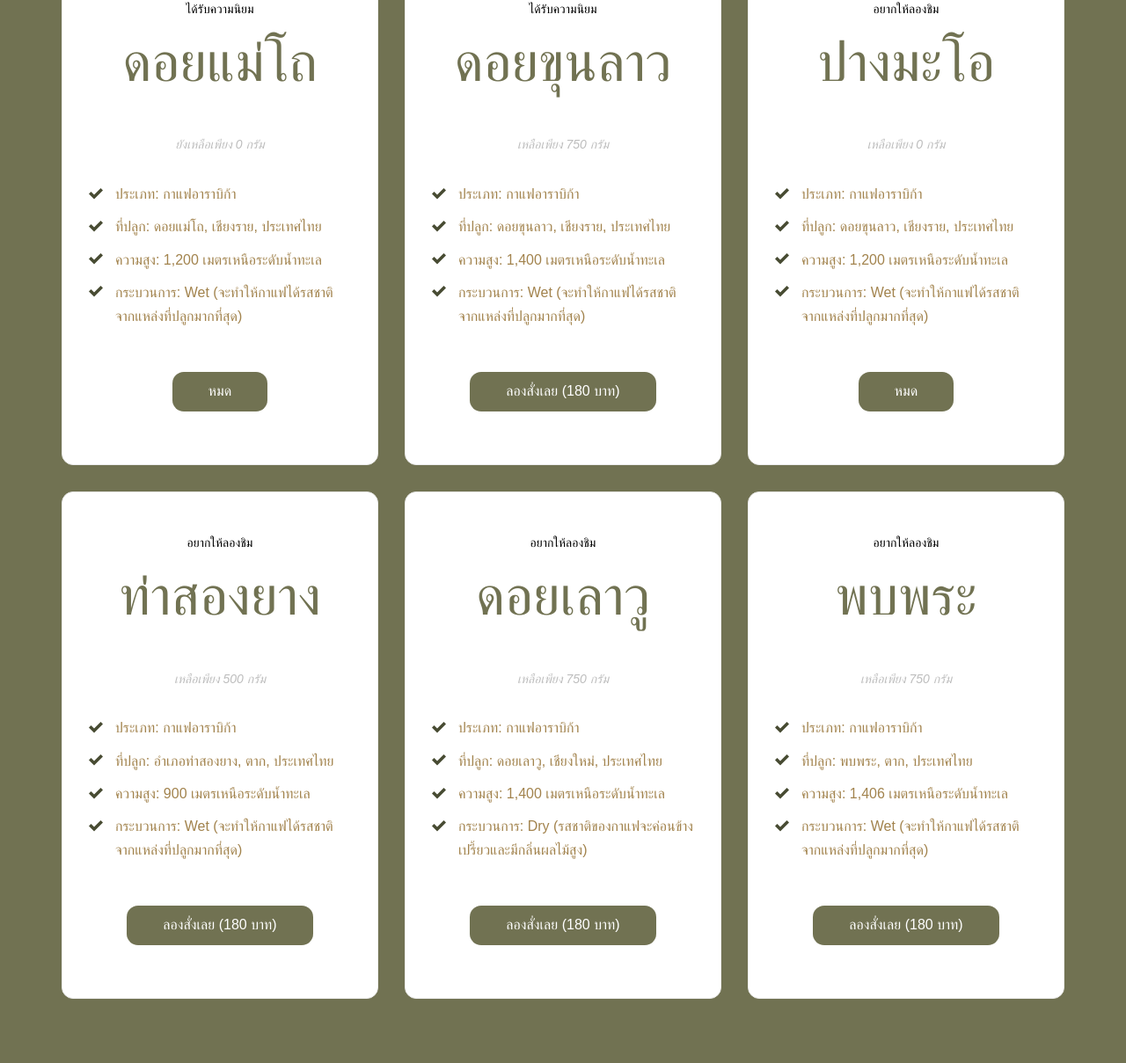
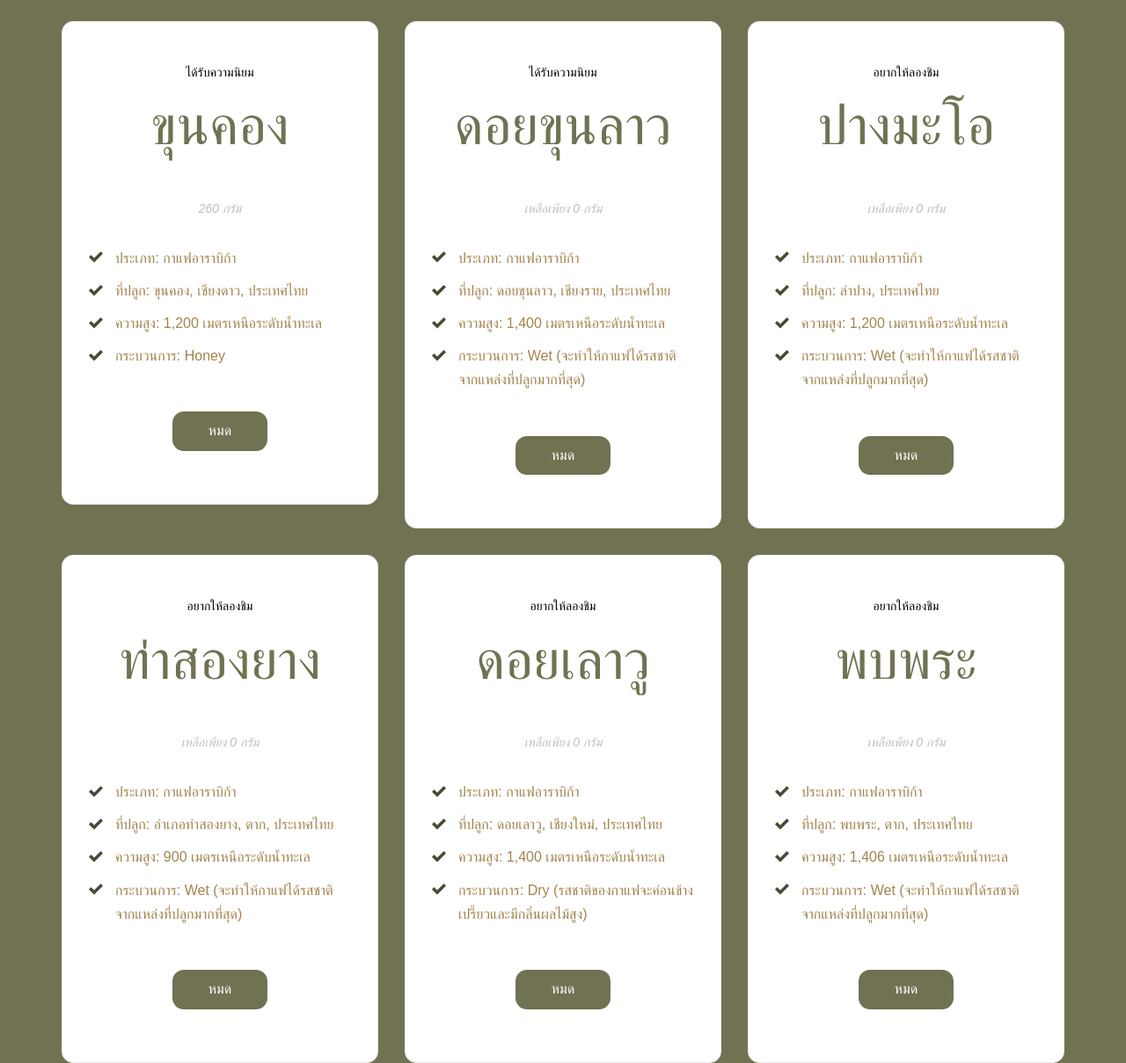
Before and after one commit to Meepor-roaster/order, a website: page index.html in a window 1280 px wide. Shown: the part 4050-5259 px from the top of the page at 88% size. Drawn offline with Linux system fonts and the light colour scheme; files whose address does not match are found by name.

Commit message:
Update index.html

```diff
--- a/index.html
+++ b/index.html
@@ -139,22 +139,23 @@
       <div class="container">
         <div class="row text-center mb100">
           <div class="col-md-8 col-md-offset-2 probootstrap-section-heading">
-            <h2 class="mb30 text-black probootstrap-heading">Weekly Stock Update!!</h2>
+            <h2 class="mb30 text-black probootstrap-heading">Weekly Stock Update!! (27 ตุลาคม 2021)</h2>
             <p calss="col-md-12">เพราะเมล็ดกาแฟจะมีการขึ้นลงตามฤดูกาลผลิตซึ่งจะทำให้ส่งผลต่อเมล็ดกาแฟที่เรามี ข้างนี้เป็นกาแฟที่เรามีอยู่ใน stock พร้อมคั่วและส่งให้เพื่อน ๆ ได้</p>
           </div>
         </div>
         <!-- END row -->
+
         <div class="row">
           <div class="col-md-4">
             <div class="probootstrap-pricing">
               <h2>ได้รับความนิยม</h2>
-              <p class="probootstrap-price"><strong>ดอยแม่โถ</strong></p>
-              <p class="probootstrap-note">ยังเหลือเพียง 0 กรัม</p>
+              <p class="probootstrap-price"><strong>ขุนคอง</strong></p>
+              <p class="probootstrap-note"> 260 กรัม</p>
               <ul class="probootstrap-list text-left mb50">
                 <li class="probootstrap-check">ประเภท: กาแฟอาราบิก้า</li>
-                <li class="probootstrap-check">ที่ปลูก: ดอยแม่โถ, เชียงราย, ประเทศไทย</li>
+                <li class="probootstrap-check">ที่ปลูก: ขุนคอง, เชียงดาว, ประเทศไทย</li>
                 <li class="probootstrap-check">ความสูง: 1,200 เมตรเหนือระดับน้ำทะเล</li>
-                <li class="probootstrap-check">กระบวนการ: Wet (จะทำให้กาแฟได้รสชาติจากแหล่งที่ปลูกมากที่สุด)</li>
+                <li class="probootstrap-check">กระบวนการ: Honey </li>
               </ul>
               <p><a href="#" class="btn btn-black">หมด</a></p>
             </div>
@@ -163,14 +164,14 @@
             <div class="probootstrap-pricing">
               <h2>ได้รับความนิยม</h2>
               <p class="probootstrap-price"><strong>ดอยขุนลาว</strong></p>
-              <p class="probootstrap-note">เหลือเพียง 750 กรัม</p>
+              <p class="probootstrap-note">เหลือเพียง 0 กรัม</p>
               <ul class="probootstrap-list text-left mb50">
                 <li class="probootstrap-check">ประเภท: กาแฟอาราบิก้า</li>
                 <li class="probootstrap-check">ที่ปลูก: ดอยขุนลาว, เชียงราย, ประเทศไทย</li>
                 <li class="probootstrap-check">ความสูง: 1,400 เมตรเหนือระดับน้ำทะเล</li>
                 <li class="probootstrap-check">กระบวนการ: Wet (จะทำให้กาแฟได้รสชาติจากแหล่งที่ปลูกมากที่สุด)</li>
               </ul>
-              <p><a href="#" class="btn btn-black">ลองสั่งเลย (180 บาท)</a></p>
+              <p><a href="#" class="btn btn-black">หมด</a></p>
             </div>
           </div>
           <div class="col-md-4">
@@ -180,7 +181,7 @@
               <p class="probootstrap-note">เหลือเพียง 0 กรัม</p>
               <ul class="probootstrap-list text-left mb50">
                 <li class="probootstrap-check">ประเภท: กาแฟอาราบิก้า</li>
-                <li class="probootstrap-check">ที่ปลูก: ดอยขุนลาว, เชียงราย, ประเทศไทย</li>
+                <li class="probootstrap-check">ที่ปลูก: ลำปาง, ประเทศไทย</li>
                 <li class="probootstrap-check">ความสูง: 1,200 เมตรเหนือระดับน้ำทะเล</li>
                 <li class="probootstrap-check">กระบวนการ: Wet (จะทำให้กาแฟได้รสชาติจากแหล่งที่ปลูกมากที่สุด)</li>
               </ul>
@@ -191,42 +192,42 @@
             <div class="probootstrap-pricing probootstrap-popular probootstrap-shaow">
               <h2>อยากให้ลองชิม</h2>
               <p class="probootstrap-price"><strong>ท่าสองยาง</strong></p>
-              <p class="probootstrap-note">เหลือเพียง 500 กรัม</p>
+              <p class="probootstrap-note">เหลือเพียง 0 กรัม</p>
               <ul class="probootstrap-list text-left mb50">
                 <li class="probootstrap-check">ประเภท: กาแฟอาราบิก้า</li>
                 <li class="probootstrap-check">ที่ปลูก: อำเภอท่าสองยาง, ตาก, ประเทศไทย</li>
                 <li class="probootstrap-check">ความสูง: 900 เมตรเหนือระดับน้ำทะเล</li>
                 <li class="probootstrap-check">กระบวนการ: Wet (จะทำให้กาแฟได้รสชาติจากแหล่งที่ปลูกมากที่สุด)</li>
               </ul>
-              <p><a href="#" class="btn btn-black">ลองสั่งเลย (180 บาท)</a></p>
+              <p><a href="#" class="btn btn-black">หมด</a></p>
             </div>
           </div>
           <div class="col-md-4">
             <div class="probootstrap-pricing probootstrap-popular probootstrap-shaow">
               <h2>อยากให้ลองชิม</h2>
               <p class="probootstrap-price"><strong>ดอยเลาวู</strong></p>
-              <p class="probootstrap-note">เหลือเพียง 750 กรัม</p>
+              <p class="probootstrap-note">เหลือเพียง 0 กรัม</p>
               <ul class="probootstrap-list text-left mb50">
                 <li class="probootstrap-check">ประเภท: กาแฟอาราบิก้า</li>
                 <li class="probootstrap-check">ที่ปลูก: ดอยเลาวู, เชียงใหม่, ประเทศไทย</li>
                 <li class="probootstrap-check">ความสูง: 1,400 เมตรเหนือระดับน้ำทะเล</li>
                 <li class="probootstrap-check">กระบวนการ: Dry (รสชาติของกาแฟจะค่อนข้างเปรี้ยวและมีกลิ่นผลไม้สูง)</li>
               </ul>
-              <p><a href="#" class="btn btn-black">ลองสั่งเลย (180 บาท)</a></p>
+              <p><a href="#" class="btn btn-black">หมด</a></p>
             </div>
           </div>
           <div class="col-md-4">
             <div class="probootstrap-pricing probootstrap-popular probootstrap-shaow">
               <h2>อยากให้ลองชิม</h2>
               <p class="probootstrap-price"><strong>พบพระ</strong></p>
-              <p class="probootstrap-note">เหลือเพียง 750  กรัม</p>
+              <p class="probootstrap-note">เหลือเพียง 0 กรัม</p>
               <ul class="probootstrap-list text-left mb50">
                 <li class="probootstrap-check">ประเภท: กาแฟอาราบิก้า</li>
                 <li class="probootstrap-check">ที่ปลูก: พบพระ, ตาก, ประเทศไทย</li>
                 <li class="probootstrap-check">ความสูง: 1,406 เมตรเหนือระดับน้ำทะเล</li>
                 <li class="probootstrap-check">กระบวนการ: Wet (จะทำให้กาแฟได้รสชาติจากแหล่งที่ปลูกมากที่สุด)</li>
               </ul>
-              <p><a href="#" class="btn btn-black">ลองสั่งเลย (180 บาท)</a></p>
+              <p><a href="#" class="btn btn-black">หมด</a></p>
             </div>
         </div>
       </div>
```
